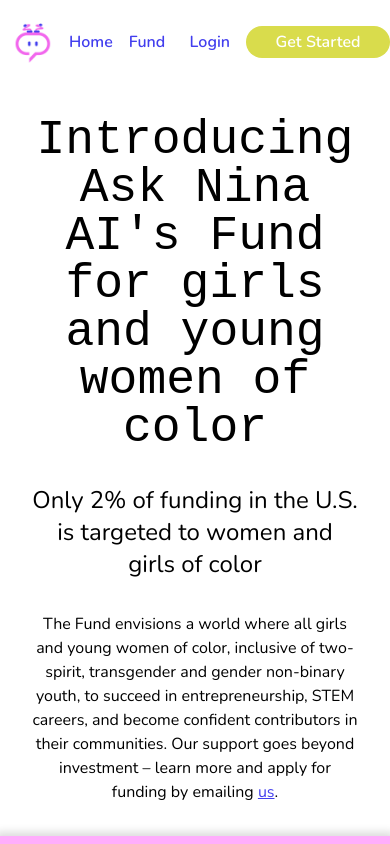
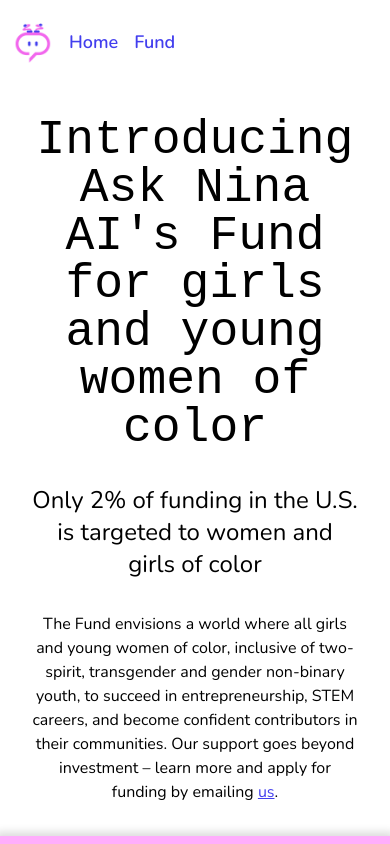
Before and after one commit to asknina/website, a Next.js app: page /fund in a window 390 px wide. Shown: the top 844 px of the page. Built offline with nearby package versions, Linux system fonts and the light colour scheme.

Commit message:
minor ui

```diff
--- a/src/components/body/Description.tsx
+++ b/src/components/body/Description.tsx
@@ -9,9 +9,9 @@
   return (
     <Container containerStyles="p-0 min-h-[90vH] shadow-xl z-30 flex flex-col">
       <Container containerStyles="justify-center flex-1 flex h-full">
-        <div className="relative max-w-screen-2xl w-full h-[68vH] z-20">
-          <div className="text-center md:text-left flex flex-col space-y-8 md:w-3/5 md:p-12 h-full absolute left-0 top-0 z-30">
-            <div className="text-5xl font-display font-medium">
+        <div className="relative max-w-screen-2xl w-full h-[75vH] md:h-[68vH] z-20">
+          <div className="text-center md:text-left flex flex-col space-y-8 md:w-3/5 md:p-12 h-full absolute left-0 top-4 md:top-0 z-30">
+            <div className="text-5xl font-display font-semibold">
               Explore <span className="text-yellowGreen">S</span>
               <span className="text-cerulean">T</span>
               <span className="text-bgPurple">E</span>
@@ -27,7 +27,7 @@
             </div>
 
             {/* <div className="mb-4 italic">Currently in Private Beta</div> */}
-            <div>
+            <div className="">
               <a
                 className="bg-bgPurple text-white rounded-md p-3"
                 href={"http://app.asknina.ai"}
--- a/src/components/body/Features.tsx
+++ b/src/components/body/Features.tsx
@@ -69,7 +69,7 @@
       </div>
 
       <div className="flex flex-col md:flex-row max-w-screen-lg mt-8 items-center h-full">
-        <div className="flex items-center justify-center w-full md:w-1/2 m-2 h-full relative rounded-md overflow-hidden">
+        {/* <div className="flex items-center justify-center w-full md:w-1/2 m-2 h-full relative rounded-md overflow-hidden">
           <Image
             src={AnamitaImage}
             alt="WorkingField"
@@ -77,9 +77,9 @@
             width={600}
             className="object-cover object-right-bottom"
           />
-        </div>
+        </div> */}
 
-        <div className=" w-full md:w-2/3 md:p-6">
+        <div className=" w-full md:p-6">
           <h3 className="text-center text-2xl mb-6 font-display">
             What we offer
           </h3>
--- a/src/components/layout/Header.tsx
+++ b/src/components/layout/Header.tsx
@@ -16,13 +16,13 @@
               height={65}
             />
           </Link>
-          <div className="p-1 mr-4 flex justify-center items-center space-x-4 text-primaryPurple">
+          <div className="text-lg p-1 mr-4 flex justify-center items-center space-x-4 text-primaryPurple">
             <Link href="/">Home</Link>
             {/* <MenuComp /> */}
             <Link href="/fund">Fund</Link>
           </div>
         </div>
-        <div className="flex flex-row space-x-4 items-center justify-center">
+        <div className="flex-row space-x-4 items-center justify-center hidden md:flex">
           <a
             className="text-primaryPurple"
             href={"http://app.asknina.ai"}
```
